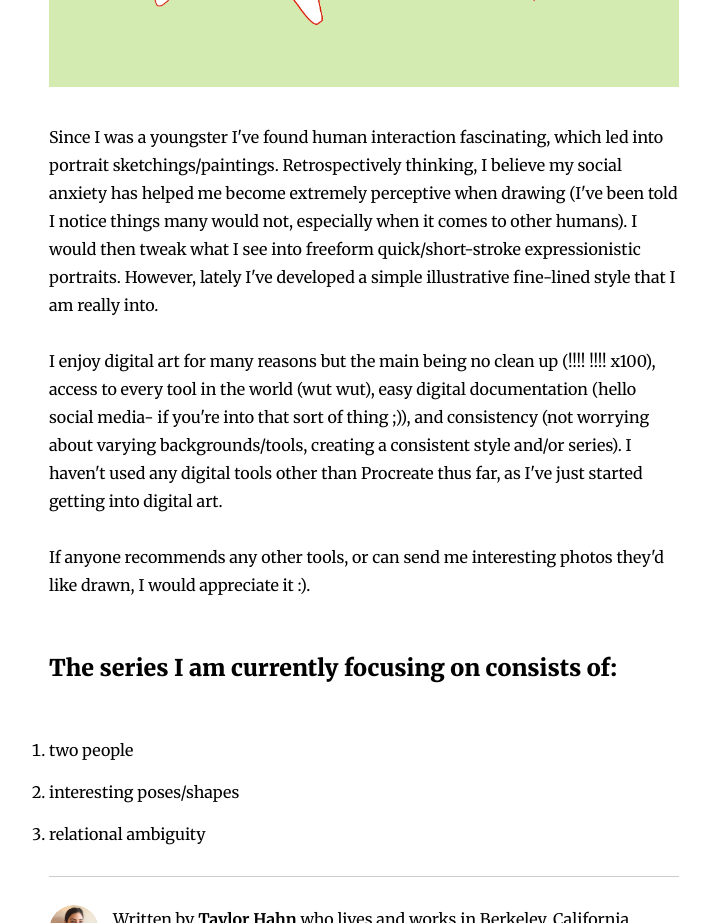
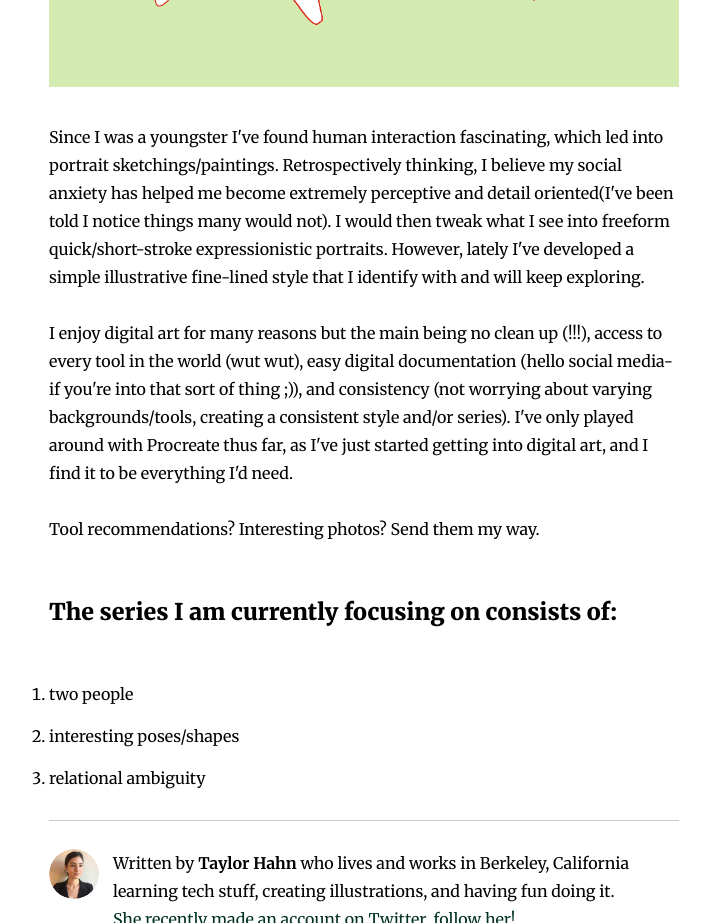
Before and after one commit to taylorhahn27/my-blog, a Gatsby site: page /illustration/ in a window 1280 px wide. Shown: the part 3200-4123 px from the top of the page, without its empty margins (276-986 px from the left). Built offline with nearby package versions, Linux system fonts and the light colour scheme; Gatsby itself is replaced by a stand-in of ours; some packages are replaced by stand-ins of ours.

Commit message:
illustration edits

```diff
--- a/content/blog/illustration/index.md
+++ b/content/blog/illustration/index.md
@@ -3,7 +3,7 @@ title: Illustration Detour!
 date: "2019-11-26T22:12:03.284Z"
 ---
 
-Although it is easy to stay isolated with your eyes glued to the blue screen for 24 hours straight trying to solve some coding issue (with intermediate bursts of shouting trying to reason with the little person living inside of your computer), I find taking a break and working on something other than programming helps being able to think more clearly.
+Although it is easy to stay isolated with your eyes glued to the blue screen for 24 hours straight trying to solve some coding issue (with intermediate bursts of shouting trying to reason with the little person living inside of your computer), I find taking a break and working on something other than programming helps being able to think clearly for any consistent duration of time.
 
 My something as of late has been digital illustrations on Procreate. My job luckily gifted me an ipad at the beginning of the year. I've since fallen in love with the tool for both work and personal projects.
 
@@ -17,11 +17,11 @@ My something as of late has been digital illustrations on Procreate. My job luck
 
 ![ladies-hanging](ladies-hanging.jpg)
 
-Since I was a youngster I've found human interaction fascinating, which led into portrait sketchings/paintings. Retrospectively thinking, I believe my social anxiety has helped me become extremely perceptive when drawing (I've been told I notice things many would not, especially when it comes to other humans). I would then tweak what I see into freeform quick/short-stroke expressionistic portraits. However, lately I've developed a simple illustrative fine-lined style that I am really into.
+Since I was a youngster I've found human interaction fascinating, which led into portrait sketchings/paintings. Retrospectively thinking, I believe my social anxiety has helped me become extremely perceptive and detail oriented(I've been told I notice things many would not). I would then tweak what I see into freeform quick/short-stroke expressionistic portraits. However, lately I've developed a simple illustrative fine-lined style that I identify with and will keep exploring.
 
-I enjoy digital art for many reasons but the main being no clean up (!!!! !!!! x100), access to every tool in the world (wut wut), easy digital documentation (hello social media- if you're into that sort of thing ;)), and consistency (not worrying about varying backgrounds/tools, creating a consistent style and/or series). I haven't used any digital tools other than Procreate thus far, as I've just started getting into digital art.
+I enjoy digital art for many reasons but the main being no clean up (!!!), access to every tool in the world (wut wut), easy digital documentation (hello social media- if you're into that sort of thing ;)), and consistency (not worrying about varying backgrounds/tools, creating a consistent style and/or series). I've only played around with Procreate thus far, as I've just started getting into digital art, and I find it to be everything I'd need.
 
-If anyone recommends any other tools, or can send me interesting photos they'd like drawn, I would appreciate it :).
+Tool recommendations? Interesting photos? Send them my way.
 
 <h3>The series I am currently focusing on consists of:</h3><br>
 
```
